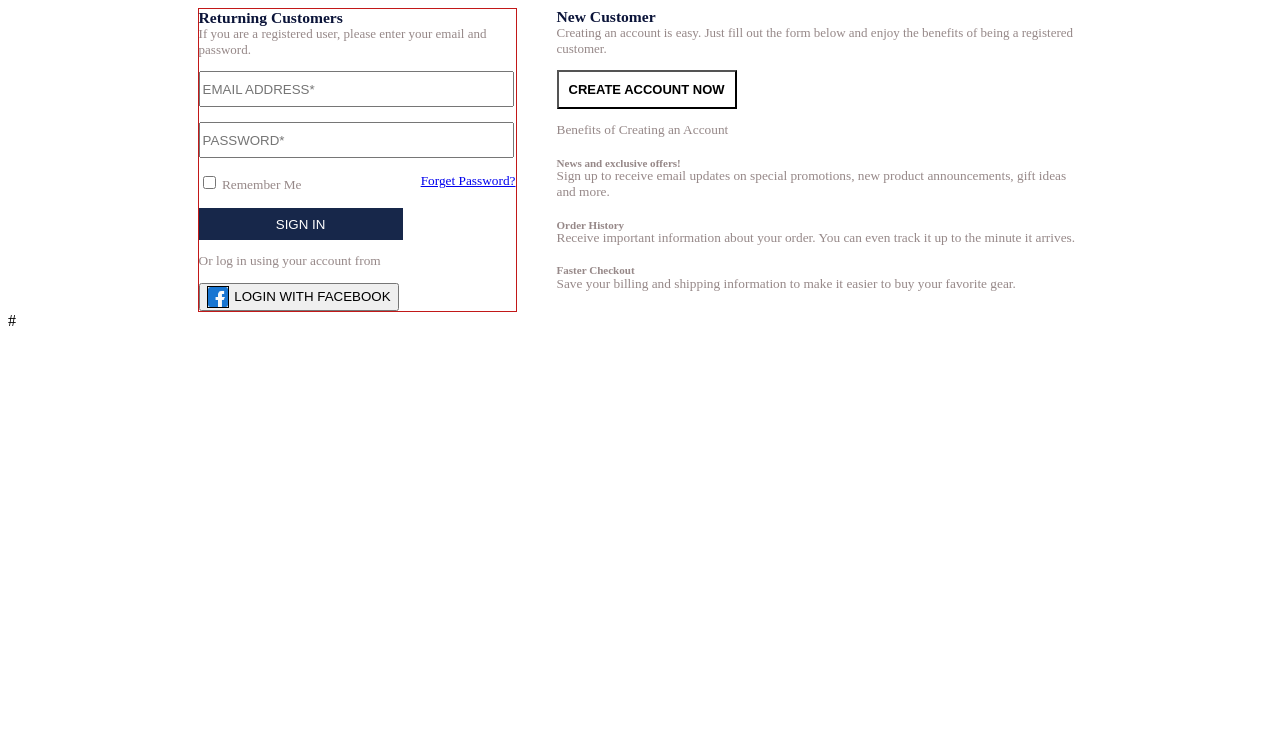
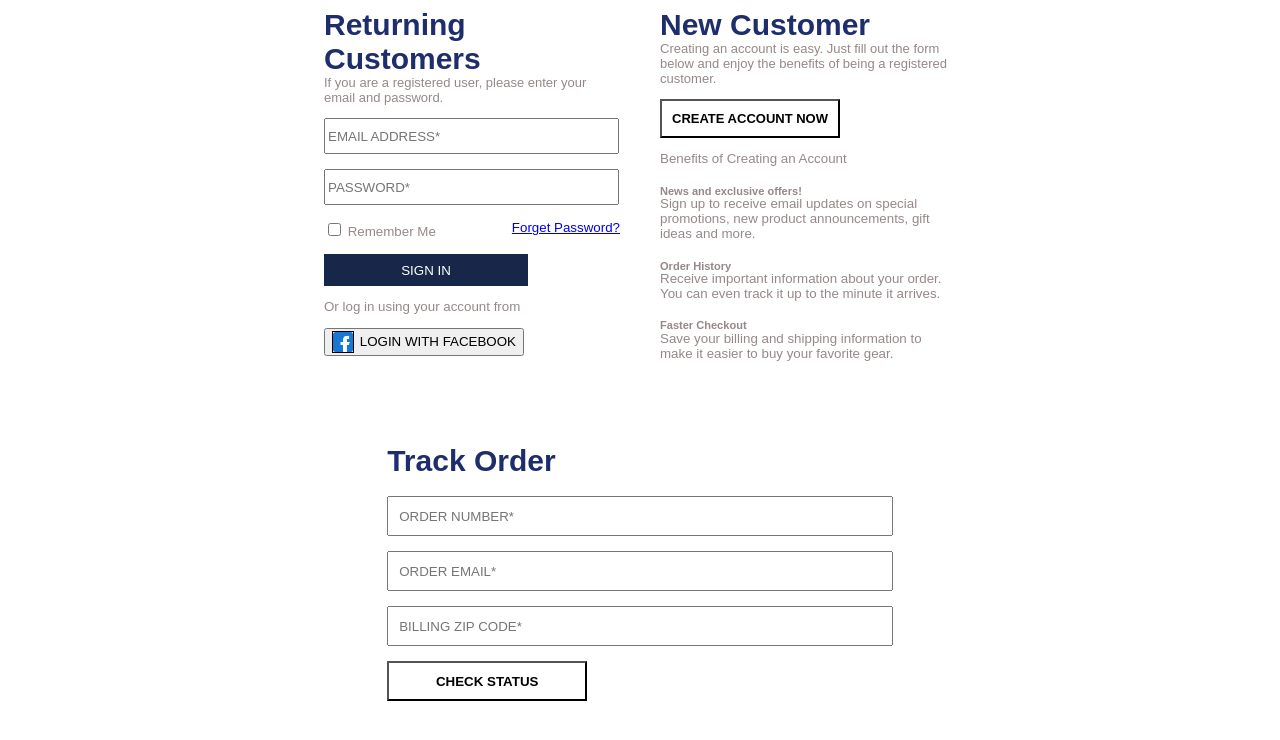
Before and after one commit to Sujalogy/humble-offer-6148, a plain HTML site: page signInPage.html in a window 1280 px wide. Drawn offline with Linux system fonts and the light colour scheme.

Commit message:
day 2 data

```diff
--- a/signInPage.html
+++ b/signInPage.html
@@ -27,6 +27,7 @@
                     </div>
 
                     <div><a href="#">Forget Password?</a></div>
+
                 </div>
 
                 <input type="sumbit" value="SIGN IN" id="sign">
@@ -59,8 +60,28 @@
             </div>
         </div>
 
+
+
+
+
+    </div>
+    <div id="trackOrder">
+        <h3>Track Order</h3>
+        <br>
+        <form >
+            <input type="text" placeholder="ORDER NUMBER*">
+            <input type="text" placeholder="ORDER EMAIL*">
+            <input type="text" placeholder="BILLING ZIP CODE*">
+            <input type="submit" value="CHECK STATUS" id="checkStatus">
+        </form>
     </div>
 
-    #
+
+
+
+
+
+
+
 </body>
 </html>
--- a/style/signInPage.css
+++ b/style/signInPage.css
@@ -1,16 +1,21 @@
 #container{
-    width: 70%;
+    width: 50%;
     margin-top: 200px;
-    display: flex;
+    display: grid;
+    grid-template-columns: repeat(2,1fr);
     gap: 40px;
     margin: auto;
     font-size: smaller;
     color: rgb(150, 136, 136);
 }
+*{
+    font-family: Arial, Helvetica, sans-serif;
+}
 h3{
-    color:rgb(11, 20, 57);
+    color:rgb(30, 46, 108);
     margin: 0;
     padding: 0;
+    font-size: 30px;
 }
 form{
     display: grid;
@@ -24,7 +29,7 @@ form{
 #registeredCustomer
 {
     /* width: ; */
-    border: 1px solid #c21818;
+    /* border: 1px solid #c21818; */
     /* align-items: center; */
 
 }
@@ -86,3 +91,33 @@ form{
 #information h5{
     margin-bottom: -14px;
 }
+#createAccount:hover{
+    background-color: rgb(23,39,74);
+    color: white;
+}
+
+
+
+/*  TRACK ORDER CSS */
+#trackOrder{
+    width: 40%;
+    margin: auto;
+    margin-top: 70px;
+}
+#trackOrder input{
+    box-sizing: border-box;
+    height: 40px;
+    padding: 10px;
+}
+
+
+#checkStatus{
+    width: 200px;
+    background-color: #fff;
+    font-weight: bold;
+    cursor: pointer;
+}
+#checkStatus:hover{
+    background-color:  rgb(23,39,74);
+    color: white;
+}
```
Also changed, not shown: script/register.js (+81 -2 lines), style/register.css (+4 -3 lines), script/signInPage.js (added).
